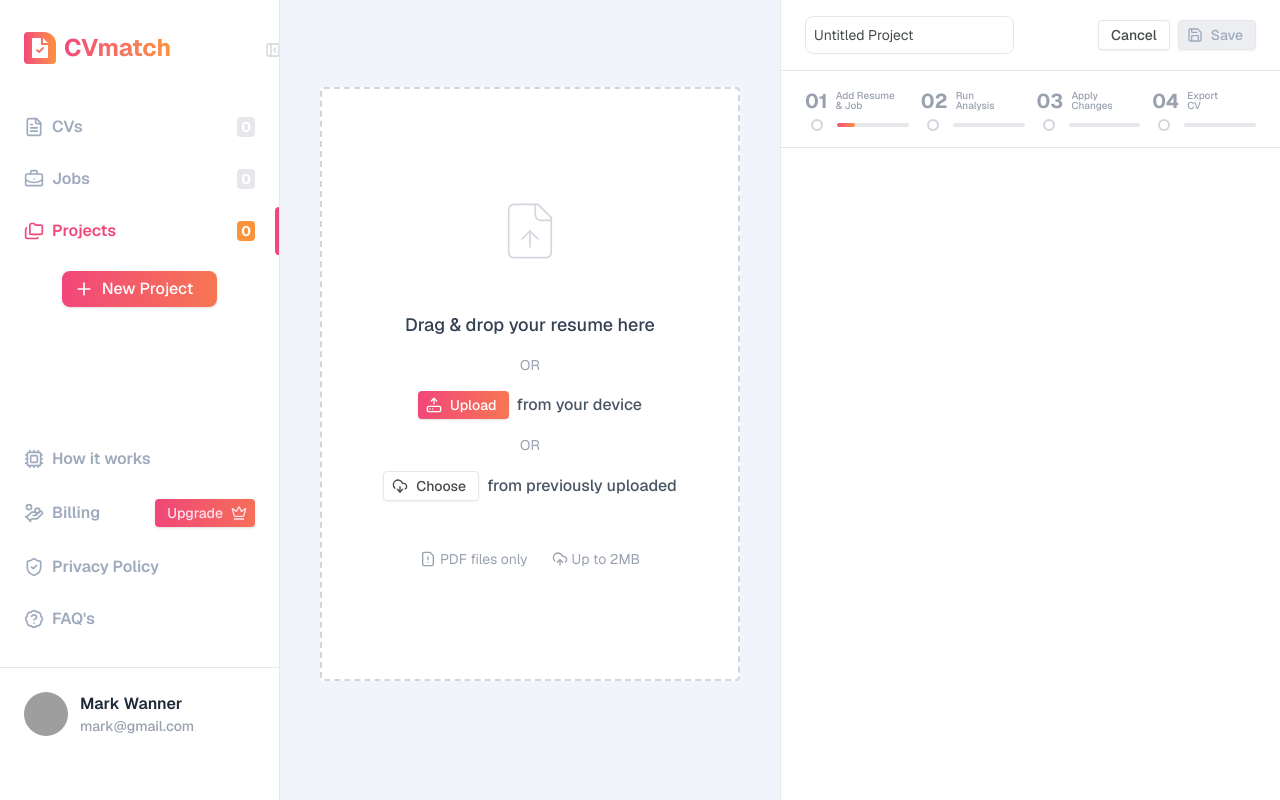
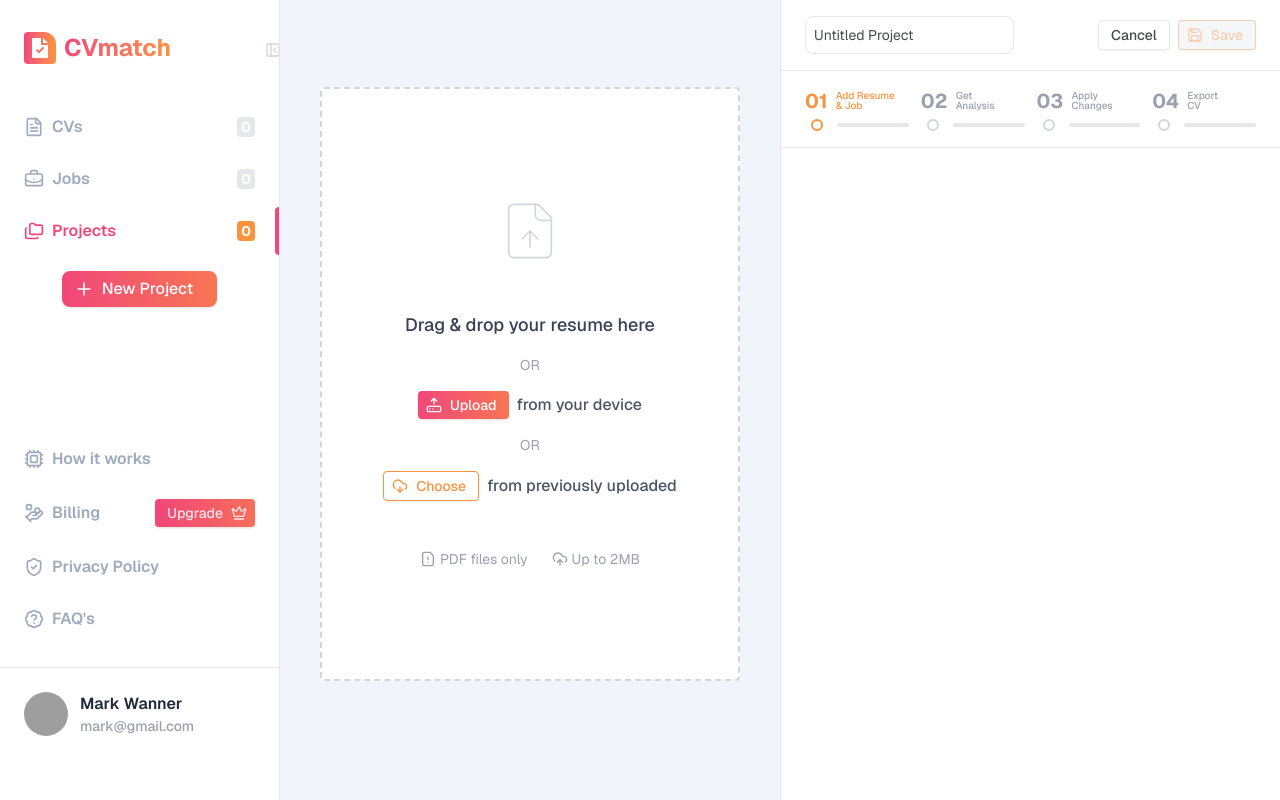
Before and after one commit to jnlabs-dev/cvmatch, a Next.js app: page /projects/new in a window 1280 px wide. Built offline with nearby package versions, Linux system fonts and the light colour scheme; grey boxes are pictures that could not be loaded.

Commit message:
Interactive stepper, handle compute step progress. Added new button variant

```diff
--- a/src/app/components/project/ProjectHeader.tsx
+++ b/src/app/components/project/ProjectHeader.tsx
@@ -41,6 +41,7 @@ export function ProjectHeader({
         </Button>
         <Button
           size="small"
+          variant="secondary"
           disabled={!hasUnsavedChanges}
           StartIcon={SaveIcon}
           onClick={onSave}
--- /dev/null
+++ b/src/app/components/project/ProjectStep.tsx
@@ -0,0 +1,57 @@
+"use client";
+
+import clsx from "clsx";
+
+import { CheckIcon } from "lucide-react";
+
+import { Progress } from "@/app/components/ui/Progress";
+import { ProjectStepId } from "@/app/lib/project/steps";
+
+type ProjectStepProps = {
+  id: ProjectStepId;
+  index: string;
+  label: string;
+  active: boolean;
+  progress: number;
+}
+export function ProjectStep({
+  index,
+  label,
+  active,
+  progress
+}: ProjectStepProps) {
+  const completed = progress === 100;
+  return (
+    <div className="flex flex-1 flex-col  gap-1">
+      <div className="self-start flex items-center gap-2">
+        <span
+          className={clsx(
+            "flex items-center justify-center text-xl font-bold",
+            active || completed ? "text-[var(--color-secondary)]" : "text-gray-400"
+          )}
+        >
+          {index}
+        </span>
+        <span
+          className={clsx(
+            "text-[0.625rem]/[0.625rem] font-medium whitespace-pre-line",
+            active || completed ? "text-[var(--color-secondary)]" : "text-gray-400"
+          )}
+        >
+          {label}
+        </span>
+      </div>
+      <div className="flex items-center gap-2">
+        <span
+          className={clsx(
+            "flex items-center justify-center rounded-full border-2 size-3 mx-1.5",
+            active ? "border-[var(--color-secondary)]" : "border-gray-300",
+            completed ? "bg-[var(--color-secondary)]" : "bg-white"
+          )}>
+          {completed ? <CheckIcon className="shrink-0 size-2 text-white" strokeWidth={5} /> : null}
+        </span>
+        <Progress className="flex-1" size="small" value={progress} />
+      </div>
+    </div>
+  );
+}
--- a/src/app/components/project/ProjectStepper.tsx
+++ b/src/app/components/project/ProjectStepper.tsx
@@ -2,81 +2,55 @@
 
 import clsx from "clsx";
 
-import { Progress } from "@/app/components/ui/Progress";
-
-export enum ProjectStepId {
-  Setup = "setup",
-  Analysis = "analysis",
-  Apply = "cover-letter",
-  Export = "Export",
-}
-
-type ProjectStepProps = {
-  id: ProjectStepId;
-  index: string;
-  label: string;
-  progress: number;
-}
-function ProjectStep({
-  index,
-  label,
-  progress
-}: ProjectStepProps) {
-  return (
-    <div className="flex flex-1 flex-col  gap-1">
-      <div className="self-start flex items-center gap-2">
-        <span className="flex items-center justify-center text-gray-400 text-xl font-bold">
-          {index}
-        </span>
-        <span className="text-[0.625rem]/[0.625rem] text-gray-400 font-medium whitespace-pre-line">
-          {label}
-        </span>
-      </div>
-      <div className="flex items-center gap-2">
-        <span className="flex items-center justify-center rounded-full border-2 border-gray-300 size-3 mx-1.5">
-          {/* Add the checkmark icon */}
-        </span>
-        <Progress className="flex-1" size="small" value={progress} />
-      </div>
-    </div>
-  );
-}
+import { ProjectStepId, ProjectStepProgressMap } from "@/app/lib/project/steps";
+import { ProjectStep } from "@/app/components/project/ProjectStep";
 
 type ProjectStepperProps = {
   className?: string;
   activeStep: ProjectStepId;
-  // completedSteps: ProjectStep[];
+  stepProgressMap: ProjectStepProgressMap;
 }
 
 export function ProjectStepper({
   className,
+  activeStep,
+  stepProgressMap
 }: ProjectStepperProps) {
+  const steps = [
+    {
+      id: ProjectStepId.Setup,
+      index: "01",
+      label: `Add Resume \n & Job`,
+    },
+    {
+      id: ProjectStepId.Analysis,
+      index: "02",
+      label: `Get \n Analysis`,
+    },
+    {
+      id: ProjectStepId.Apply,
+      index: "03",
+      label: `Apply \n Changes`,
+    },
+    {
+      id: ProjectStepId.Export,
+      index: "04",
+      label: `Export \n CV`,
+    },
+  ]
+
   return (
     <div className={clsx("flex p-3 xs:p-4 xl:px-6 gap-3", className)}>
-      <ProjectStep
-        id={ProjectStepId.Setup}
-        index="01"
-        label={`Add Resume \n & Job`}
-        progress={25}
-      />
-      <ProjectStep
-        id={ProjectStepId.Analysis}
-        index="02"
-        label={`Run \n Analysis`}
-        progress={0}
-      />
-      <ProjectStep
-        id={ProjectStepId.Apply}
-        index="03"
-        label={`Apply \n Changes`}
-        progress={0}
-      />
-      <ProjectStep
-        id={ProjectStepId.Export}
-        index="04"
-        label={`Export \n CV`}
-        progress={0}
-      />
+      {steps.map((step) => (
+        <ProjectStep
+          key={step.id}
+          id={step.id}
+          active={activeStep === step.id}
+          index={step.index}
+          label={step.label}
+          progress={stepProgressMap[step.id]}
+        />
+      ))}
     </div>
   )
 }
--- a/src/app/components/resume/ResumeDropzone.tsx
+++ b/src/app/components/resume/ResumeDropzone.tsx
@@ -77,7 +77,7 @@ export function ResumeDropzone({
 
         <div className="flex items-center gap-2">
           <Button
-            variant="neutral"
+            variant="secondary"
             size="small"
             StartIcon={CloudDownloadIcon}
           >
--- a/src/app/components/ui/Button.tsx
+++ b/src/app/components/ui/Button.tsx
@@ -3,7 +3,7 @@ import clsx from "clsx";
 import { type LucideIcon } from 'lucide-react';
 
 export type ButtonProps = {
-  variant?: "primary" | "neutral";
+  variant?: "primary" | "secondary" | "neutral";
   size?: "default" | "small";
   children: React.ReactNode;
   className?: string;
@@ -31,8 +31,15 @@ export function Button({
       "bg-[image:var(--gradient-primary)] bg-[length:160%_150%] shadow",
       disabled ? "opacity-70 text-gray-100" : "text-white hover:bg-[position:100%_0]"
     ),
+    secondary: clsx(
+      "border shadow/5",
+      disabled ?
+        "text-[var(--color-secondary)]/40 bg-muted/10"
+        :
+        "border-[var(--color-secondary)] text-[var(--color-secondary)] hover:text-white hover:bg-[var(--color-secondary)]"
+    ),
     neutral: clsx(
-      "border border-border shadow/5",
+      "border border-gray-200 shadow/5",
       disabled ? "text-muted bg-muted/20" : "text-foreground bg-surface hover:bg-muted/10"
     )
   };
--- a/src/app/components/ui/Progress.tsx
+++ b/src/app/components/ui/Progress.tsx
@@ -2,6 +2,7 @@ import clsx from "clsx";
 
 export type ProgressProps = {
   className?: string;
+  color?: "primary" | "secondary" | "gradient";
   size?: "small" | "default" | "large";
   value: number; // percentage 0-100
 };
@@ -9,6 +10,7 @@ export type ProgressProps = {
 export function Progress({
   className,
   size = "default",
+  color = "secondary",
   value
 }: ProgressProps) {
   const baseClassNames = "flex w-full bg-gray-200 rounded-full overflow-hidden";
@@ -16,6 +18,11 @@ export function Progress({
     small: "h-1",
     default: "h-1.5",
     large: "h-2"
+  }
+  const colors = {
+    primary: "bg-[var(--color-primary)]",
+    secondary: "bg-[var(--color-secondary)]",
+    gradient: "bg-gradient-to-r from-[var(--color-primary)] to-[var(--color-secondary)]"
   }
   return (
     <div
@@ -26,7 +33,10 @@ export function Progress({
       className={clsx(baseClassNames, sizes[size], className)}
     >
       <div
-        className="bg-gradient-to-r from-[var(--color-primary)] to-[var(--color-secondary)] flex flex-col justify-center rounded-full overflow-hidden bg-blue-600 text-xs text-white text-center whitespace-nowrap transition duration-500"
+        className={clsx(
+          "flex flex-col justify-center rounded-full overflow-hidden transition duration-500",
+          colors[color]
+        )}
         style={{ width: `${value}%` }}
       />
     </div>
--- a/src/app/constants/layout.constants.ts
+++ b/src/app/constants/layout.constants.ts
@@ -1,3 +1,2 @@
-
 export const SIDEBAR_ID = 'appSidebar';
 export const SIDEBAR_SELECTOR = `#${SIDEBAR_ID}`;
--- /dev/null
+++ b/src/app/lib/project/steps.ts
@@ -0,0 +1,32 @@
+export enum ProjectStepId {
+  Setup = "setup",
+  Analysis = "analysis",
+  Apply = "apply",
+  Export = "export",
+}
+
+export type ProjectStepProgressMap = Record<ProjectStepId, number>;
+
+type GetStepProgressMapParams = {
+  resumeProvided: boolean;
+  jobProvided: boolean;
+}
+export const getStepProgressMap = ({
+  resumeProvided,
+  jobProvided,
+}: GetStepProgressMapParams) => {
+  const progressMap: ProjectStepProgressMap = {
+    [ProjectStepId.Setup]: 0,
+    [ProjectStepId.Analysis]: 0,
+    [ProjectStepId.Apply]: 0,
+    [ProjectStepId.Export]: 0,
+  };
+  if (resumeProvided) {
+    progressMap[ProjectStepId.Setup] += 100;
+  }
+  if (jobProvided) {
+    progressMap[ProjectStepId.Setup] += 50;
+  }
+
+  return progressMap;
+}
--- a/src/app/projects/[projectId]/page.tsx
+++ b/src/app/projects/[projectId]/page.tsx
@@ -2,13 +2,15 @@
 
 import { useParams, useRouter } from "next/navigation";
 
-import { useState } from "react";
+import { useMemo, useState } from "react";
 
 import { ResumeDropzone } from "@/app/components/resume/ResumeDropzone";
 import { ResumePreview } from "@/app/components/resume/ResumePreview";
 
 import { ProjectHeader } from "@/app/components/project/ProjectHeader";
-import { ProjectStepper, ProjectStepId } from "@/app/components/project/ProjectStepper";
+import { ProjectStepper } from "@/app/components/project/ProjectStepper";
+
+import { ProjectStepId, getStepProgressMap } from "@/app/lib/project/steps";
 
 import { toggleSidebarMinified } from "@/app/utils/hsOverlayHelpers";
 
@@ -24,6 +26,11 @@ export default function ProjectPage() {
   const [currentStep, setCurrentStep] = useState<ProjectStepId>(ProjectStepId.Setup);
   const [projectName, setProjectName] = useState(initialProjectName);
   const [resumeFile, setResumeFile] = useState<File | null>(null);
+
+  const stepProgressMap = useMemo(() => getStepProgressMap({
+    resumeProvided: !!resumeFile,
+    jobProvided: false
+  }), [resumeFile]);
 
   const onCancel = () => {
     // TODO: show a confirmation dialog
@@ -69,6 +76,7 @@ export default function ProjectPage() {
         <ProjectStepper
           className="border-b border-gray-200"
           activeStep={currentStep}
+          stepProgressMap={stepProgressMap}
         />
       </div>
     </div>
```
